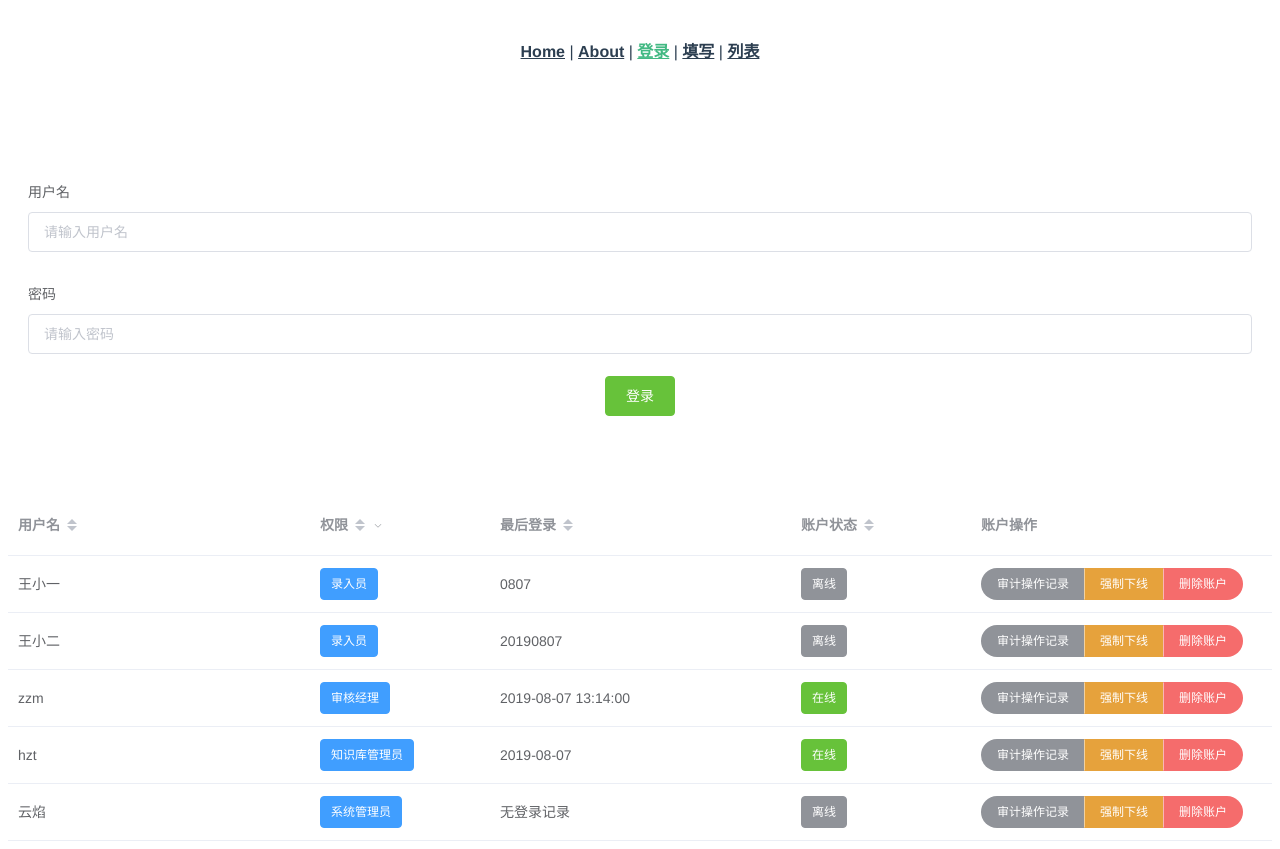
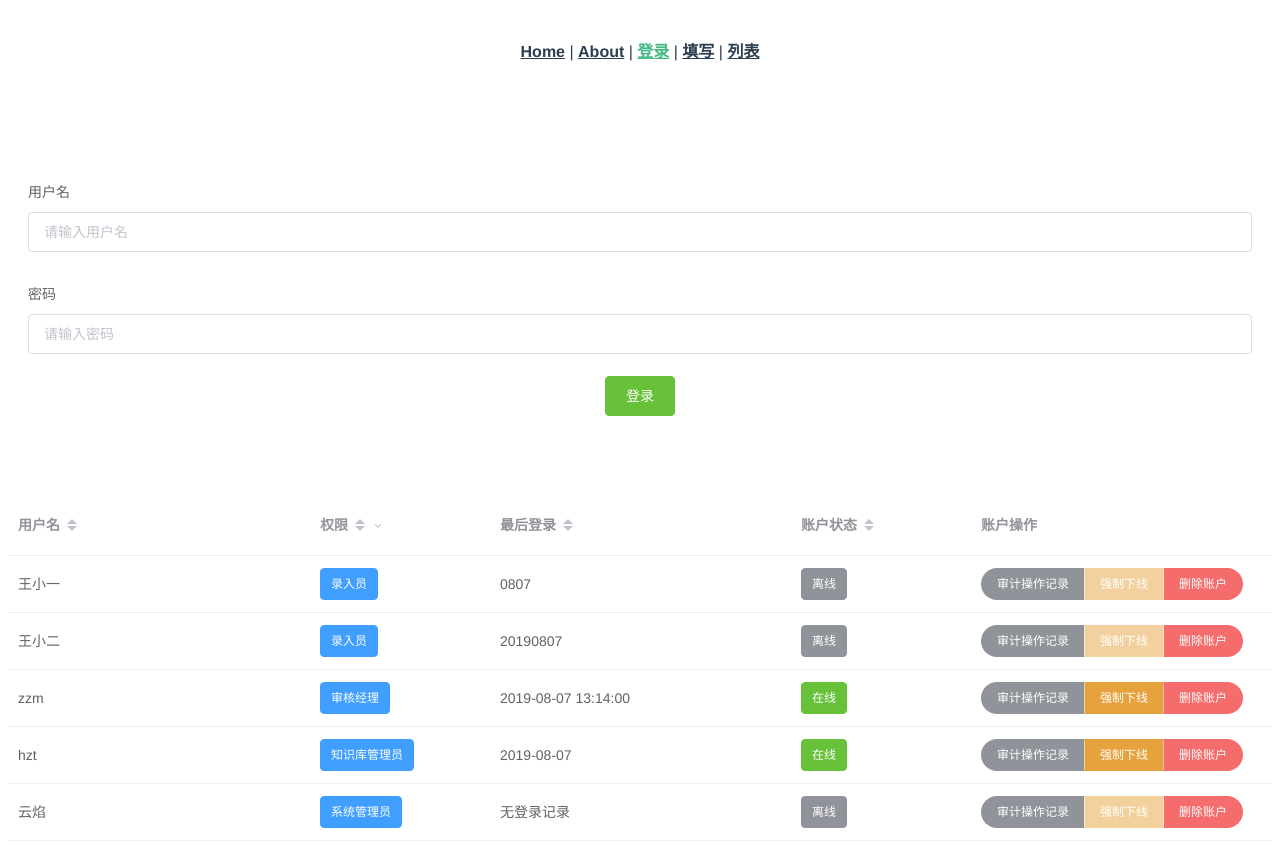
Before and after one commit to OtakuTools/KBM-Client, a Vue app: page /login in a window 1280 px wide. Built offline with nearby package versions, Linux system fonts and the light colour scheme; what vue-cookies would draw is missing.

Commit message:
只有在线的账户可用强制下线

```diff
--- a/src/components/comp_draftInfo.vue
+++ b/src/components/comp_draftInfo.vue
@@ -62,7 +62,7 @@ export default {
         'kContent': '',
         'kMethod': ''
       },
-      greenName:(this.$cookies.get("token").slice(0,9)=="dataentry")?"dataentry":"admin",
+      greenName:(this.$cookies.get("token").slice(0,9)=="dataentry")?"you are dataentry":"you are admin",
       redName:"放弃",
     }
   },
--- a/src/components/comp_userList.vue
+++ b/src/components/comp_userList.vue
@@ -54,7 +54,7 @@
                 <template slot-scope="scope">
                     <el-button-group>
                         <el-button type="info" round size="small">审计操作记录</el-button>
-                        <el-button type="warning" round size="small">强制下线</el-button>
+                        <el-button type="warning" round size="small" :disabled="scope.row.status===0">强制下线</el-button>
                         <el-button type="danger" round size="small">删除账户</el-button>
                     </el-button-group>
                     </template>
```
